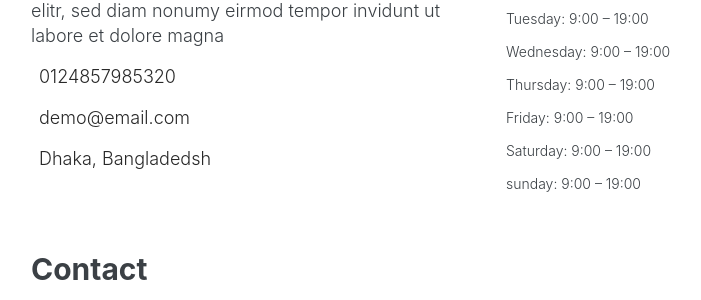
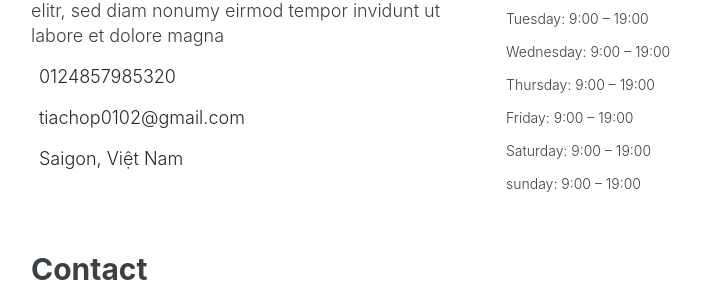
Before and after one commit to maithanhduyan/watch-store, a Flask app: page /contact in a window 1280 px wide. Shown: the part 248-548 px from the top of the page, without its empty margins (244-945 px from the left). Run offline with Flask 3, Linux system fonts and the light colour scheme.

Commit message:
[Fix] contact name, email.

```diff
--- a/shop/templates/contact.html
+++ b/shop/templates/contact.html
@@ -15,9 +15,9 @@
                 <ul class="list-unstyled contact-list">
                     <li class="mb-3"><a href="tel:0124857985320"><i class="tf-ion-ios-telephone mr-2"></i>
                             0124857985320</a></li>
-                    <li class="mb-3"><a href="mailto:demo@email.com"><i class="tf-ion-email mr-2"></i>demo@email.com</a>
+                    <li class="mb-3"><a href="tiachop0102@gmail.com"><i class="tf-ion-email mr-2"></i>tiachop0102@gmail.com</a>
                     </li>
-                    <li class="mb-3"><i class="tf-ion-ios-location mr-2"></i>Dhaka, Bangladedsh
+                    <li class="mb-3"><i class="tf-ion-ios-location mr-2"></i>Saigon, Việt Nam
                     </li>
                 </ul>
             </div>
```
